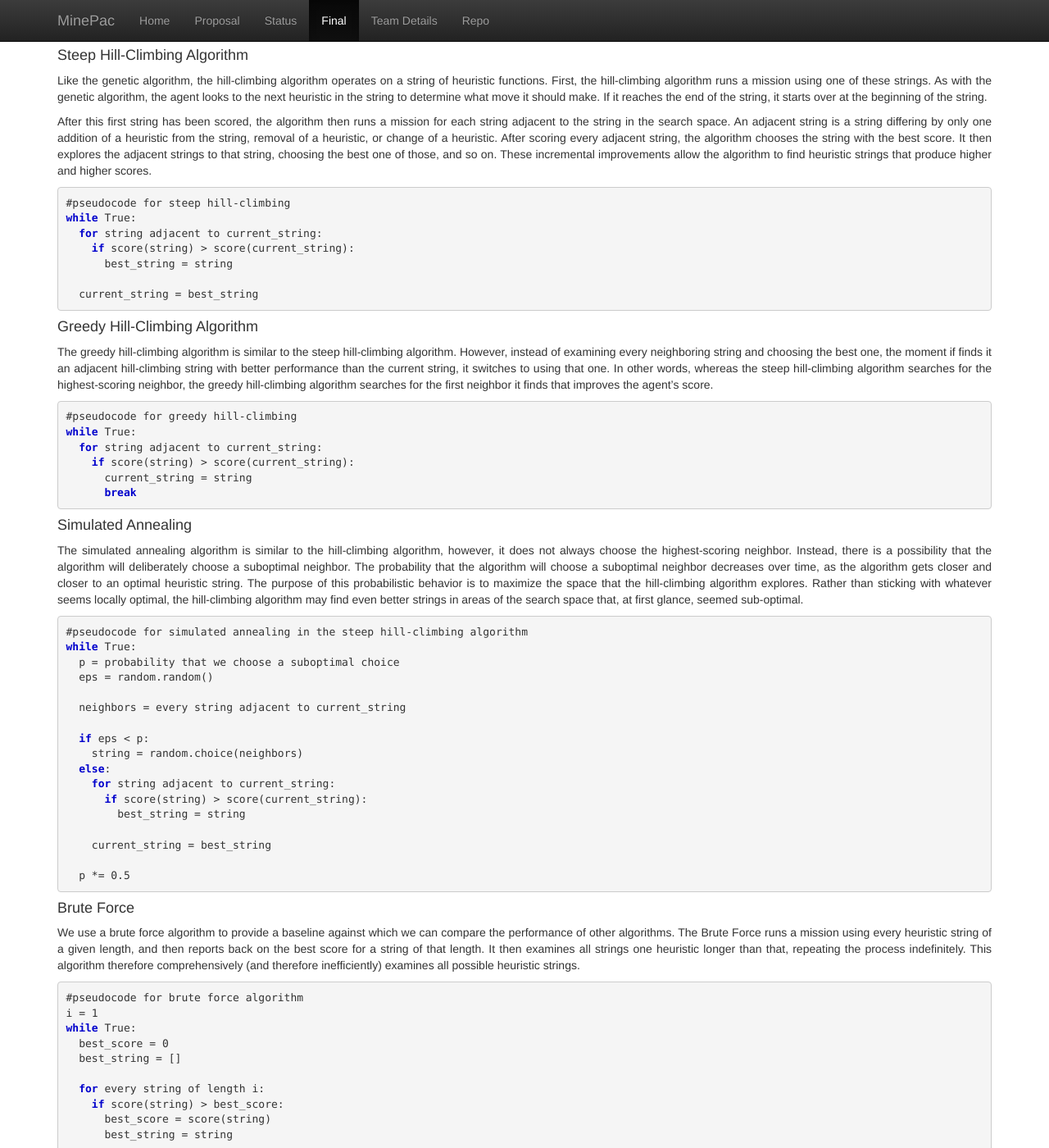
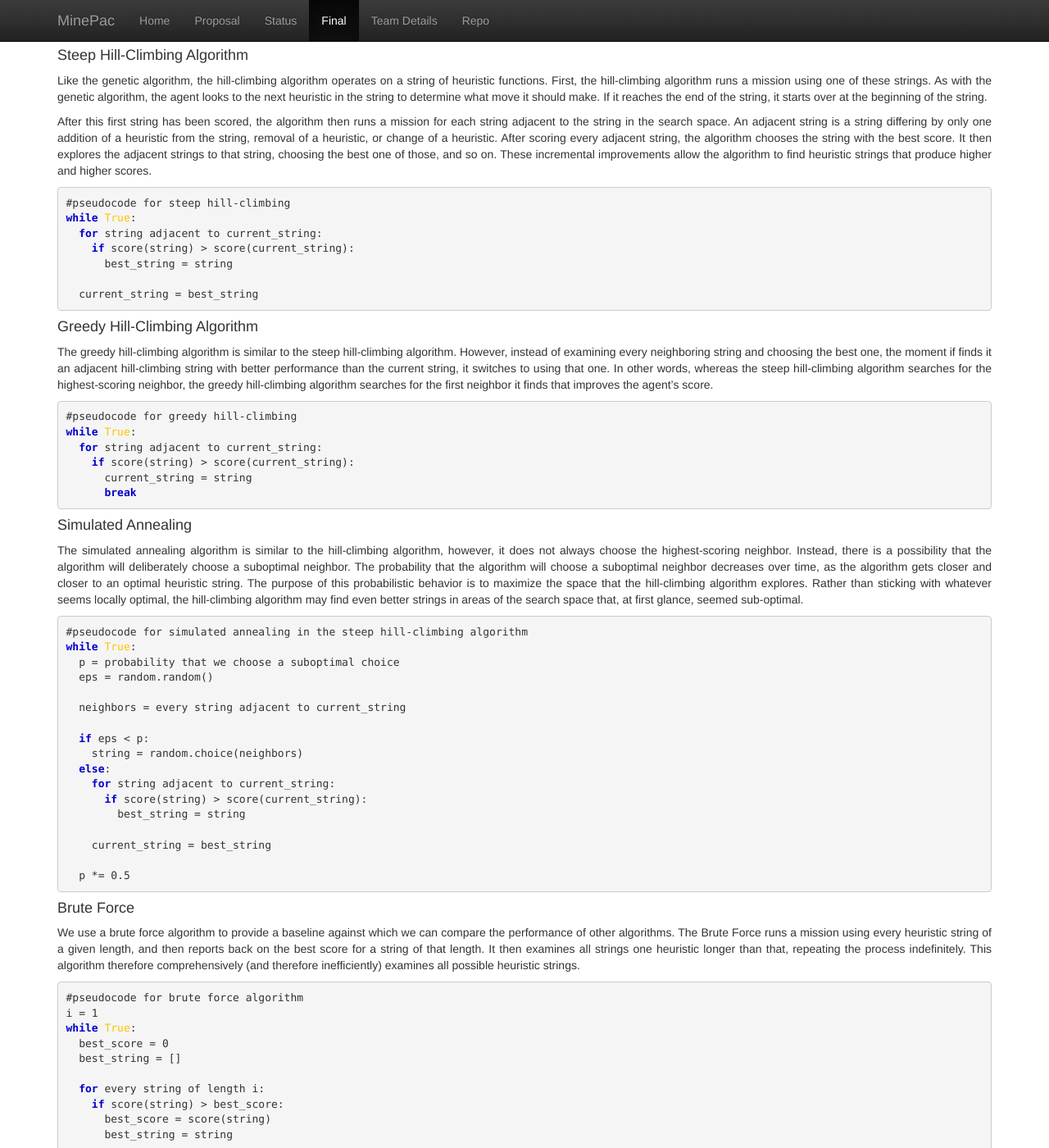
Before and after one commit to r58Playz/MinePac, a Jekyll site: the page built from docs/final.md, in a window 1280 px wide and 1400 px high, scrolled down 1804 px. Shown: the whole window at 82% size. Built offline with Jekyll 4.4.1, drawn with Linux system fonts in a browser that asks for light colours; formulas are drawn with MathJax 3.

Commit message:
fixing <code> styling

```diff
--- a/docs/css/custom.css
+++ b/docs/css/custom.css
@@ -84,7 +84,7 @@ code .k
     font-weight: bold;
 }
 
-code .mp .bp
+code .mp, code .bp
 {
     color: #FFC300;
 }
```
